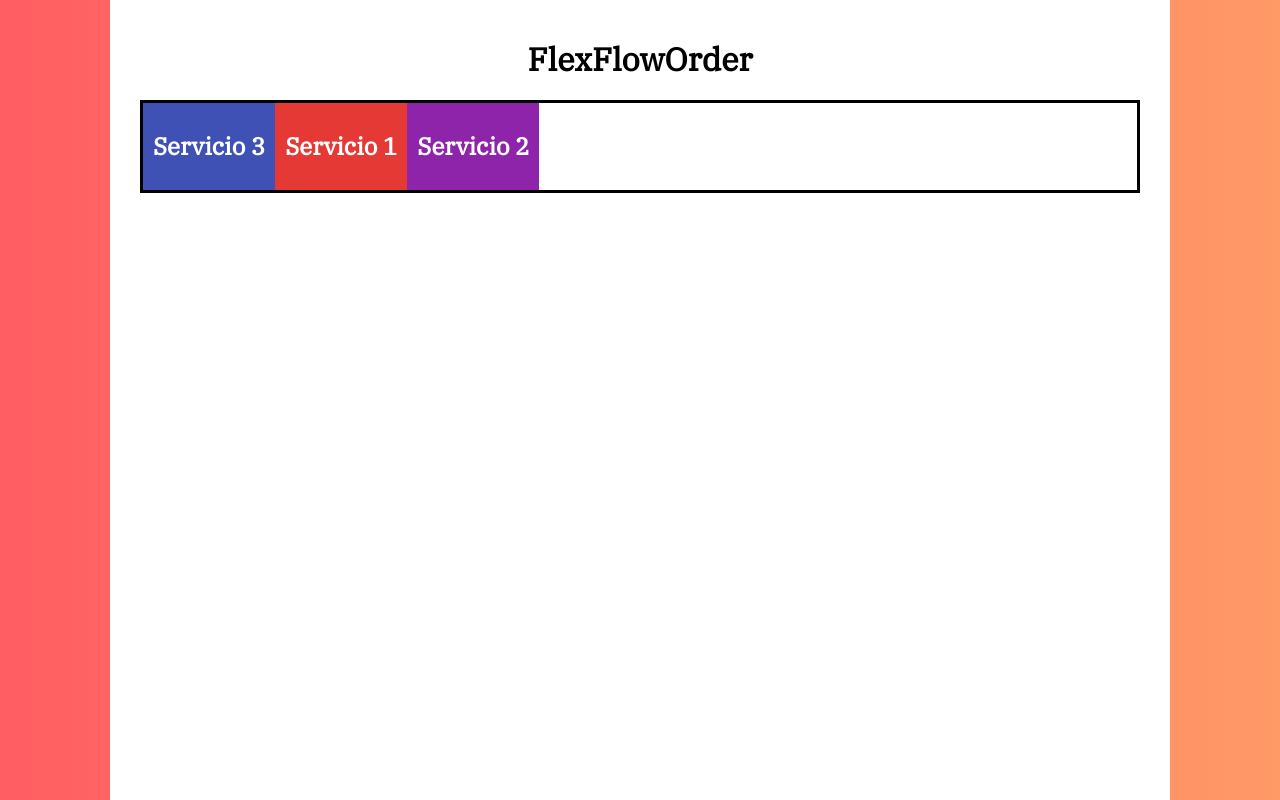
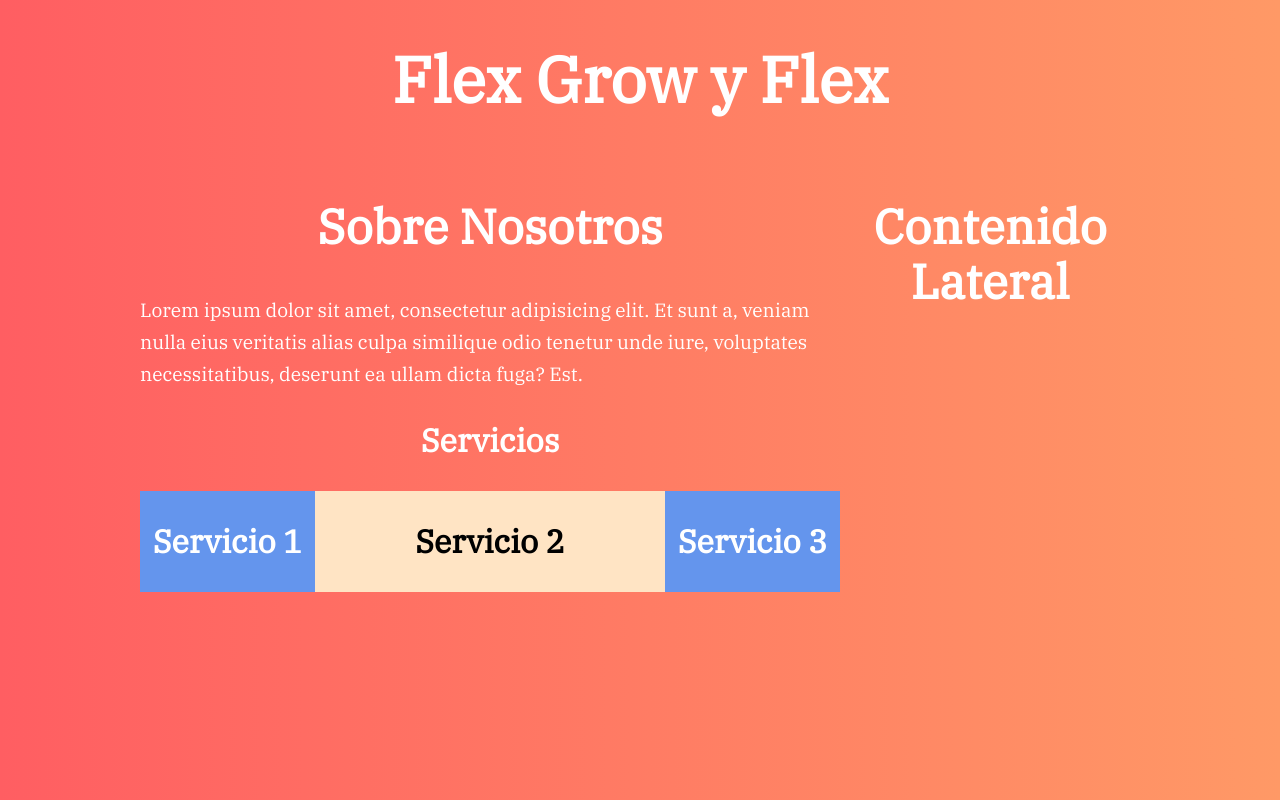
Before and after one commit to Emasesosos/CSS_Flexbox, a React (Create React App) app in the folder basicos_flexbox/: page / in a window 1280 px wide. Built offline with nearby package versions, Linux system fonts and the light colour scheme.

Commit message:
FGrow, FShrink, FBasis, Shorthand Flex y  FlexGrow a fondo

```diff
--- a/basicos_flexbox/src/App.js
+++ b/basicos_flexbox/src/App.js
@@ -1,8 +1,10 @@
 import React, { Fragment } from 'react';
-import FlexContainer from './components/FlexContainer/FlexContainer';
-import FlexDirection from './components/FlexDirection/FlexDirection';
-import FlexWrap from './components/FlexWrap/FlexWrap';
-import FlexFlowOrder from './components/FlexFlowOrder/FlexFlowOrder';
+// import FlexContainer from './components/FlexContainer/FlexContainer';
+// import FlexDirection from './components/FlexDirection/FlexDirection';
+// import FlexWrap from './components/FlexWrap/FlexWrap';
+// import FlexFlowOrder from './components/FlexFlowOrder/FlexFlowOrder';
+// import FlexGrow from './components/FlexGrow/FlexGrow';
+import FlexGrow2 from './components/FlexGrow/FlexGrow2';
 
 function App() {
   return (
@@ -10,7 +12,9 @@ function App() {
       { /* <FlexContainer/> */ }
       { /* <FlexDirection/> */ }
       { /* <FlexWrap/> */ }
-      {  <FlexFlowOrder/>  }
+      { /* <FlexFlowOrder/> */ }
+      { /* <FlexGrow/> */ }
+      {  <FlexGrow2/>  }
     </Fragment>
   );
 }
--- /dev/null
+++ b/basicos_flexbox/src/components/FlexGrow/FlexGrow.js
@@ -0,0 +1,33 @@
+import React from 'react';
+import './index.css'
+
+const FlexGrow = () => {
+
+    return (
+
+        <div className="contenedor">
+
+            <h1>FlexGrow</h1>
+
+            <div className="contenedor-flex">
+
+                <div className="elemento-flex elemento-1">
+                    <h2>Servicio 1</h2>
+                </div>
+
+                <div className="elemento-flex elemento-2">
+                    <h2>Servicio 2</h2>
+                </div>
+
+                <div className="elemento-flex elemento-3">
+                    <h2>Servicio 3</h2>
+                </div>
+
+            </div>
+
+        </div>
+    );
+
+}
+
+export default FlexGrow;
--- /dev/null
+++ b/basicos_flexbox/src/components/FlexGrow/FlexGrow2.js
@@ -0,0 +1,44 @@
+import React, { Fragment } from 'react';
+import './index2.css'
+
+const FlexGrow2 = () => {
+
+    return (
+
+        <Fragment>
+
+            <h1>Flex Grow y Flex</h1>
+
+            <div className="contenedor">
+                <main className="nosotros">
+                    <h2>Sobre Nosotros</h2>
+                    <p>Lorem ipsum dolor sit amet, consectetur adipisicing elit. Et sunt a, veniam nulla eius veritatis alias culpa similique odio tenetur unde iure, voluptates necessitatibus, deserunt ea ullam dicta fuga? Est.</p>
+
+
+                    <h3>Servicios</h3>
+
+                    <div className="servicios">
+                        <div className="servicio">
+                            <h3>Servicio 1</h3>
+                        </div>
+                        <div className="servicio doble">
+                            <h3>Servicio 2</h3>
+                        </div>
+                        <div className="servicio">
+                            <h3>Servicio 3</h3>
+                        </div>
+                    </div>
+                </main>
+
+                <aside className="sidebar">
+                    <h2>Contenido Lateral</h2>
+                </aside>
+            </div>
+
+
+        </Fragment>
+    );
+
+}
+
+export default FlexGrow2;
--- /dev/null
+++ b/basicos_flexbox/src/components/FlexGrow/index.css
@@ -0,0 +1,61 @@
+body {
+    box-sizing: border-box;
+    margin: 0;
+    background: #ff9966;
+    /* fallback for old browsers */
+    background: -webkit-linear-gradient(to right, #ff5e62, #ff9966);
+    /* Chrome 10-25, Safari 5.1-6 */
+    background: linear-gradient(to right, #ff5e62, #ff9966);
+    /* W3C, IE 10+/ Edge, Firefox 16+, Chrome 26+, Opera 12+, Safari 7+ */
+}
+
+.contenedor {
+    background-color: white;
+    height: calc( 100vh - 20px);
+    max-width: 1000px;
+    margin: 0 auto;
+    padding: 20px 30px 0 30px;
+}
+
+h1,
+h2 {
+    text-align: center;
+    font-family: 'IBM Plex Serif', serif;
+}
+
+h2 {
+    color: white;
+}
+
+.contenedor-flex {
+    display: flex;
+    border: 3px solid black;
+}
+
+.elemento-flex {
+    padding: 10px;
+    /* flex-grow: Distribución con respecto al espacio del elemento */
+    /* flex-grow: 1;  */
+    /* flex-shrink: Efecto contrario a flex-grow */
+    /* flex: Toma 3 parámetros => flex-grow, flex-shrink y flex-basis */
+    flex: 1 0 auto;
+
+}
+
+.elemento-flex:nth-child(1) {
+    background-color: #E53935;
+}
+
+
+.elemento-flex:nth-child(2) {
+    /*order: -1;*/
+    background-color: #8E24AA;
+    /* flex-grow: 2; */
+    /* flex-shrink: 1;
+    flex-grow: 0; */
+    /* flex-basis: 5rem; */
+}
+
+.elemento-flex:nth-child(3) {
+    background-color: #3F51B5;
+}
--- /dev/null
+++ b/basicos_flexbox/src/components/FlexGrow/index2.css
@@ -0,0 +1,65 @@
+body {
+    box-sizing: border-box;
+    margin:0;
+    background: #ff9966;  /* fallback for old browsers */
+    background: -webkit-linear-gradient(to right, #ff5e62, #ff9966);  /* Chrome 10-25, Safari 5.1-6 */
+    background: linear-gradient(to right, #ff5e62, #ff9966); /* W3C, IE 10+/ Edge, Firefox 16+, Chrome 26+, Opera 12+, Safari 7+ */
+    color: white;
+    font-family: 'IBM Plex Serif', serif;
+}
+h1, h2, h3, h4 {
+    text-align: center;
+}
+h1 { font-size: 4rem; }
+h2 { font-size: 3rem;}
+h3 { font-size: 2rem;}
+h4 { font-size: 1.8rem; }
+p {
+    line-height: 2rem;
+    font-size: 1.2rem;
+}
+
+.contenedor {
+    max-width: 1000px;
+    margin: 0 auto;
+    display: flex;
+    flex-wrap: wrap;
+}
+
+@media (min-width: 768px) {
+    .nosotros{
+        flex: 0 0 70%;
+    }
+
+    .sidebar{
+        flex: 0 0 30%;
+    }
+}
+
+.servicios {
+    display: flex;
+    flex-wrap: wrap;
+}
+
+.servicio {
+    background-color: cornflowerblue;
+    flex: 0 0 100%;
+}
+
+.doble {
+    background-color: bisque;
+    color: black;
+}
+
+@media (min-width: 768px) {
+    .servicio {
+        flex: 1;
+        background-color: cornflowerblue;
+    }
+
+    .doble {
+        flex: 2!important;
+        background-color: bisque;
+        color: black;
+    }
+}
```
Also changed, not shown: 1 other file (tests, documents, lock files or other folders).
